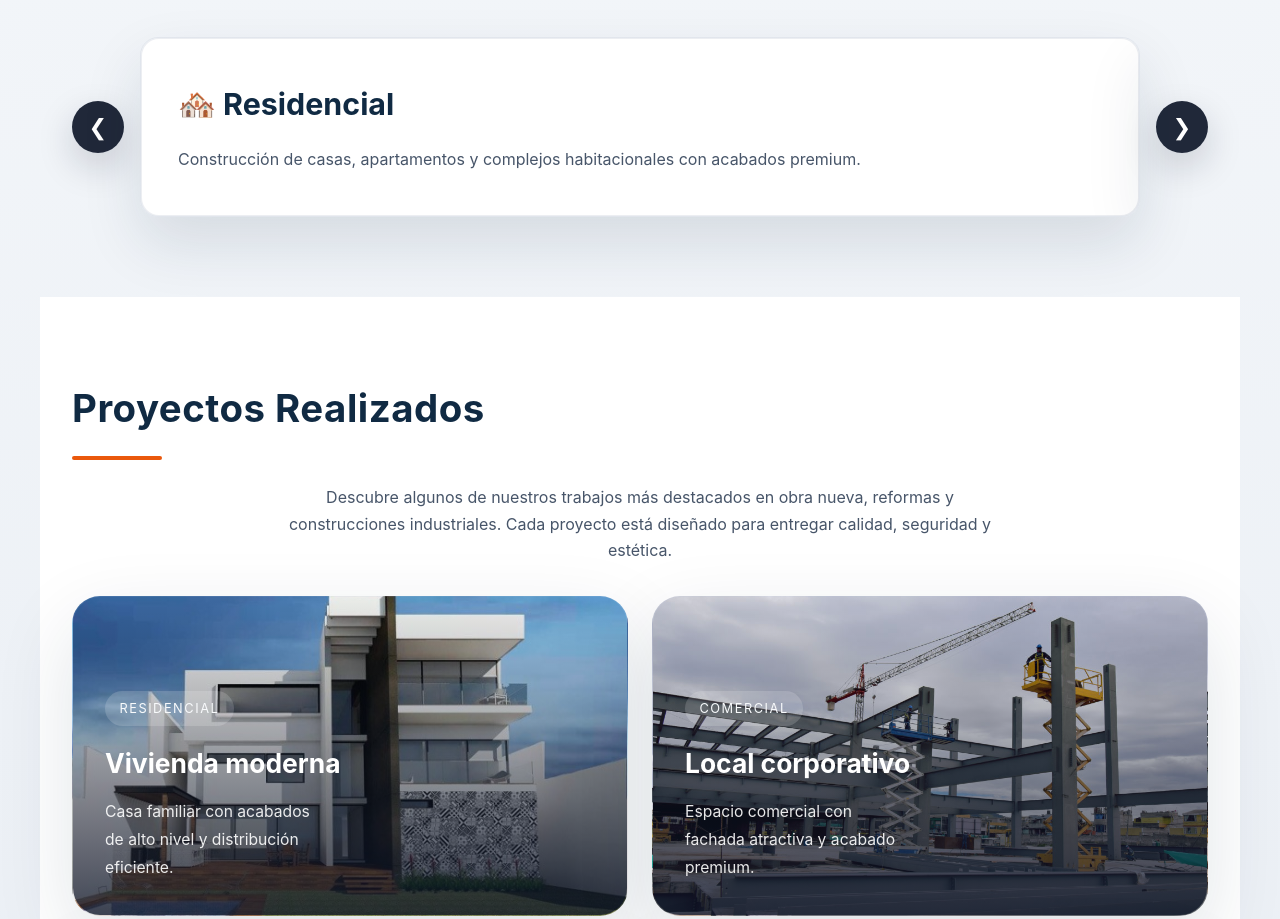
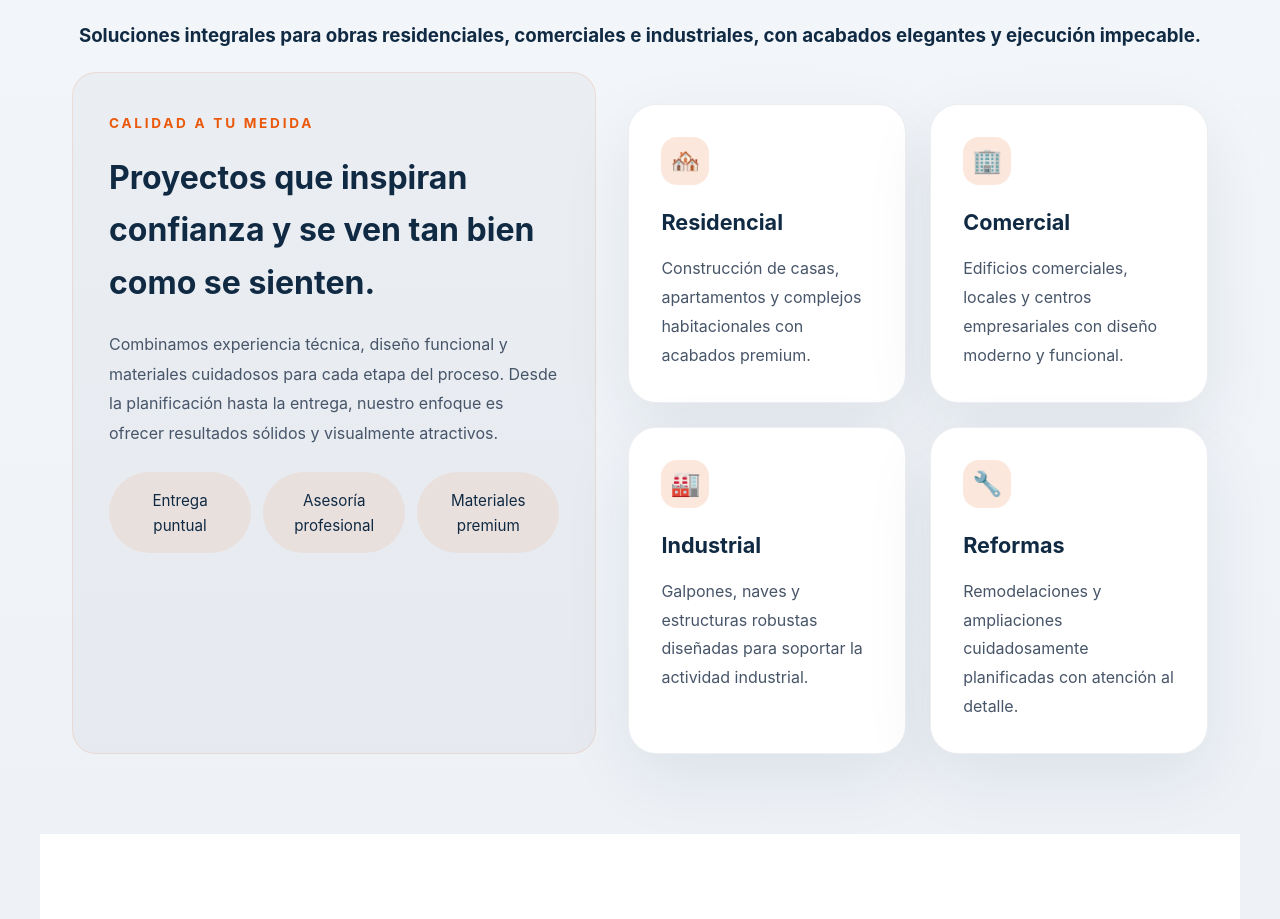
Before and after one commit to Sebastian02768/contru, a plain HTML site: page index.html in a window 1280 px wide. Shown: the part 915-1834 px from the top of the page. Drawn offline with Linux system fonts and the light colour scheme.

Commit message:
diseño2

```diff
--- a/index.html
+++ b/index.html
@@ -26,31 +26,44 @@
 		</div>
 	</section>
 
-	<section id="servicios" class="section">
-		<h2>Nuestros Servicios</h2>
-		<div class="carousel-container">
-			<button class="carousel-btn prev" id="prevBtn">❮</button>
-			<div class="carousel">
-				<div class="cards" id="cardsContainer">
-					<div class="card">
-						<h3>🏘️ Residencial</h3>
-						<p>Construcción de casas, apartamentos y complejos habitacionales con acabados premium.</p>
-					</div>
-					<div class="card">
-						<h3>🏢 Comercial</h3>
-						<p>Edificios comerciales, locales y centros empresariales con diseño moderno.</p>
-					</div>
-					<div class="card">
-						<h3>🏭 Industrial</h3>
-						<p>Galpones, plantas industriales y estructuras metálicas de gran envergadura.</p>
-					</div>
-					<div class="card">
-						<h3>🔧 Reformas</h3>
-						<p>Remodelaciones y ampliaciones con materiales de primera calidad.</p>
-					</div>
+	<section id="servicios" class="section services-section">
+		<div class="services-header">
+			<h2>Nuestros Servicios</h2>
+		</div>
+		<h3 class="descri">Soluciones integrales para obras residenciales, comerciales e industriales, con acabados elegantes y ejecución impecable.</h3>
+		<div class="services-layout">
+			<div class="services-overview">
+				<span class="eyebrow">Calidad a tu medida</span>
+				<h3>Proyectos que inspiran confianza y se ven tan bien como se sienten.</h3>
+				<p>Combinamos experiencia técnica, diseño funcional y materiales cuidadosos para cada etapa del proceso. Desde la planificación hasta la entrega, nuestro enfoque es ofrecer resultados sólidos y visualmente atractivos.</p>
+				<div class="service-highlights">
+					<span>Entrega puntual</span>
+					<span>Asesoría profesional</span>
+					<span>Materiales premium</span>
 				</div>
 			</div>
-			<button class="carousel-btn next" id="nextBtn">❯</button>
+			<div class="service-grid">
+				<article class="service-item">
+					<div class="service-icon">🏘️</div>
+					<h3>Residencial</h3>
+					<p>Construcción de casas, apartamentos y complejos habitacionales con acabados premium.</p>
+				</article>
+				<article class="service-item">
+					<div class="service-icon">🏢</div>
+					<h3>Comercial</h3>
+					<p>Edificios comerciales, locales y centros empresariales con diseño moderno y funcional.</p>
+				</article>
+				<article class="service-item">
+					<div class="service-icon">🏭</div>
+					<h3>Industrial</h3>
+					<p>Galpones, naves y estructuras robustas diseñadas para soportar la actividad industrial.</p>
+				</article>
+				<article class="service-item">
+					<div class="service-icon">🔧</div>
+					<h3>Reformas</h3>
+					<p>Remodelaciones y ampliaciones cuidadosamente planificadas con atención al detalle.</p>
+				</article>
+			</div>
 		</div>
 	</section>
 
--- a/script.js
+++ b/script.js
@@ -17,6 +17,7 @@ contactForm.addEventListener('submit', (event) => {
 	contactForm.reset();
 });
 
+if (prevBtn && nextBtn && cardsContainer) {
 	prevBtn.addEventListener('click', () => {
 		const maxIndex = cardsContainer.children.length - 1;
 		currentIndex = currentIndex === 0 ? maxIndex : currentIndex - 1;
@@ -28,6 +29,7 @@ nextBtn.addEventListener('click', () => {
 		currentIndex = currentIndex === maxIndex ? 0 : currentIndex + 1;
 		updateCarousel();
 	});
+}
 
 function updateCarousel() {
 	const offset = -(currentIndex * 100);
--- a/styles.css
+++ b/styles.css
@@ -161,6 +161,129 @@ body {
 	background: var(--accent);
 	margin-top: 1rem;
 	border-radius: 999px;
+}
+
+.descri{
+    text-align: center;
+    margin-top: 20px;
+    margin-bottom: 20px;
+}
+
+.services-header {
+	max-width: 760px;
+}
+
+.services-layout {
+	display: grid;
+	gap: 2rem;
+}
+
+.services-overview {
+	background: rgba(15, 23, 42, 0.03);
+	border: 1px solid rgba(234, 88, 12, 0.12);
+	border-radius: 24px;
+	padding: 2.25rem;
+}
+
+.services-overview h3 {
+	font-size: clamp(1.9rem, 2.5vw, 2.4rem);
+	margin: 1rem 0 1.25rem;
+}
+
+.services-overview p {
+	color: var(--text-light);
+	line-height: 1.85;
+}
+
+.eyebrow {
+	display: inline-block;
+	font-size: 0.85rem;
+	font-weight: 700;
+	letter-spacing: 0.2em;
+	text-transform: uppercase;
+	color: var(--accent);
+}
+
+.service-highlights {
+	display: grid;
+	grid-template-columns: repeat(3, minmax(0, 1fr));
+	gap: 0.75rem;
+	margin-top: 1.5rem;
+}
+
+.service-highlights span {
+	display: block;
+	padding: 0.95rem 1rem;
+	background: rgba(234, 88, 12, 0.08);
+	border-radius: 999px;
+	font-size: 0.95rem;
+	color: var(--text);
+	text-align: center;
+}
+
+.service-grid {
+	display: grid;
+	gap: 1.5rem;
+	grid-template-columns: repeat(auto-fit, minmax(240px, 1fr));
+	margin-top: 2rem;
+}
+
+.service-item {
+	background: #ffffff;
+	padding: 2rem;
+	border-radius: 28px;
+	border: 1px solid rgba(148, 163, 184, 0.18);
+	box-shadow: 0 24px 70px rgba(16, 42, 67, 0.08);
+	transition: transform 0.3s ease, box-shadow 0.3s ease;
+}
+
+.service-item:hover {
+	transform: translateY(-5px);
+	box-shadow: 0 28px 90px rgba(16, 42, 67, 0.12);
+}
+
+.service-icon {
+	width: 3rem;
+	height: 3rem;
+	display: grid;
+	place-items: center;
+	font-size: 1.5rem;
+	background: rgba(234, 88, 12, 0.14);
+	color: var(--accent);
+	border-radius: 16px;
+	margin-bottom: 1.25rem;
+}
+
+.service-item h3 {
+	font-size: 1.35rem;
+	margin-bottom: 0.85rem;
+	color: var(--text);
+}
+
+.service-item p {
+	color: var(--text-light);
+	line-height: 1.8;
+}
+
+@media (min-width: 1024px) {
+	.services-layout {
+		grid-template-columns: 0.95fr 1.05fr;
+	}
+	.service-grid {
+		grid-template-columns: repeat(2, minmax(260px, 1fr));
+	}
+}
+
+@media (max-width: 768px) {
+	.service-grid {
+		grid-template-columns: 1fr;
+	}
+}
+
+.section-description {
+	max-width: 640px;
+	color: var(--text-light);
+	line-height: 1.85;
 }
 
 .carousel-container {
```
Lines whose indentation alone changed are shown as unchanged.
